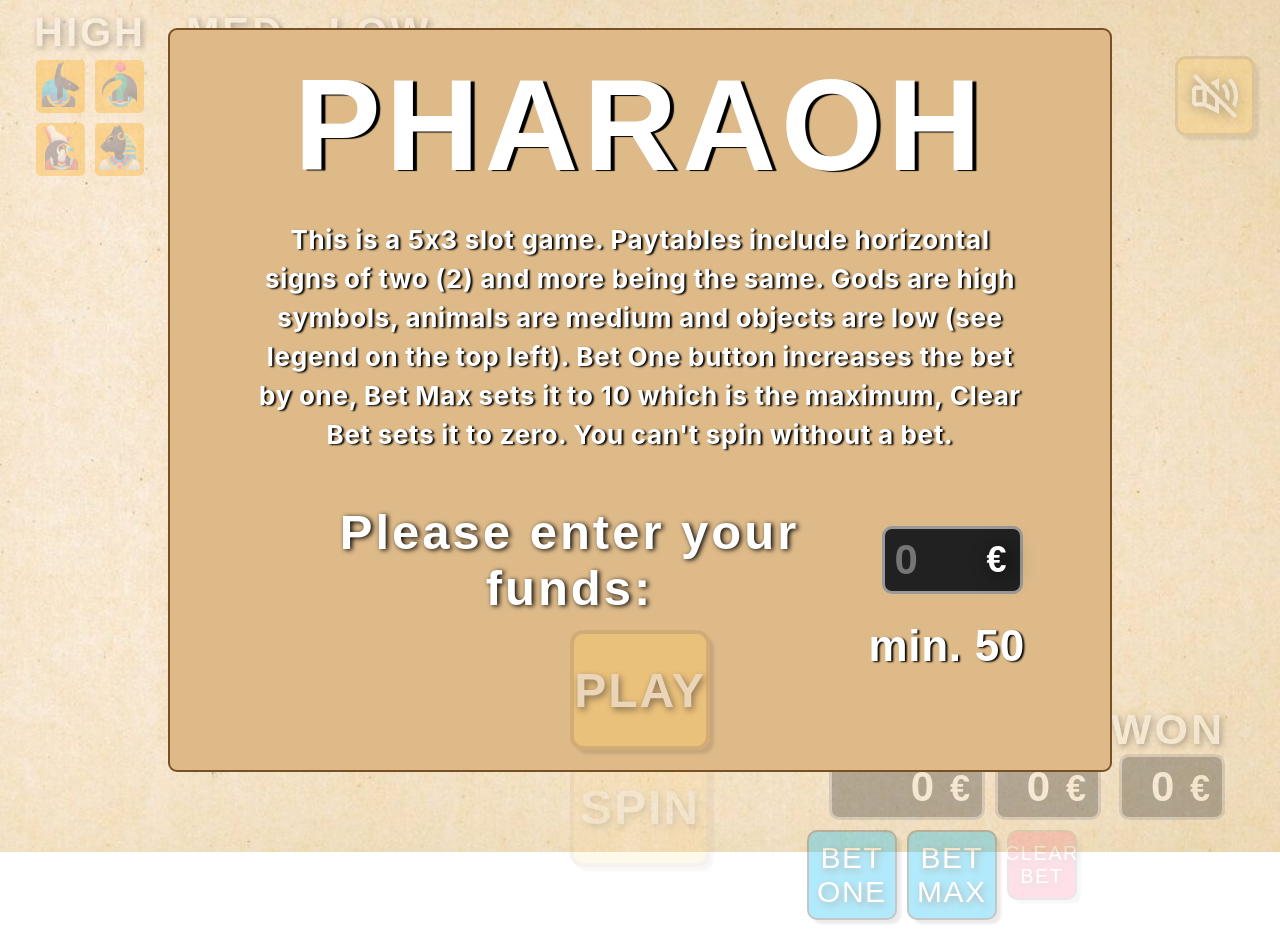
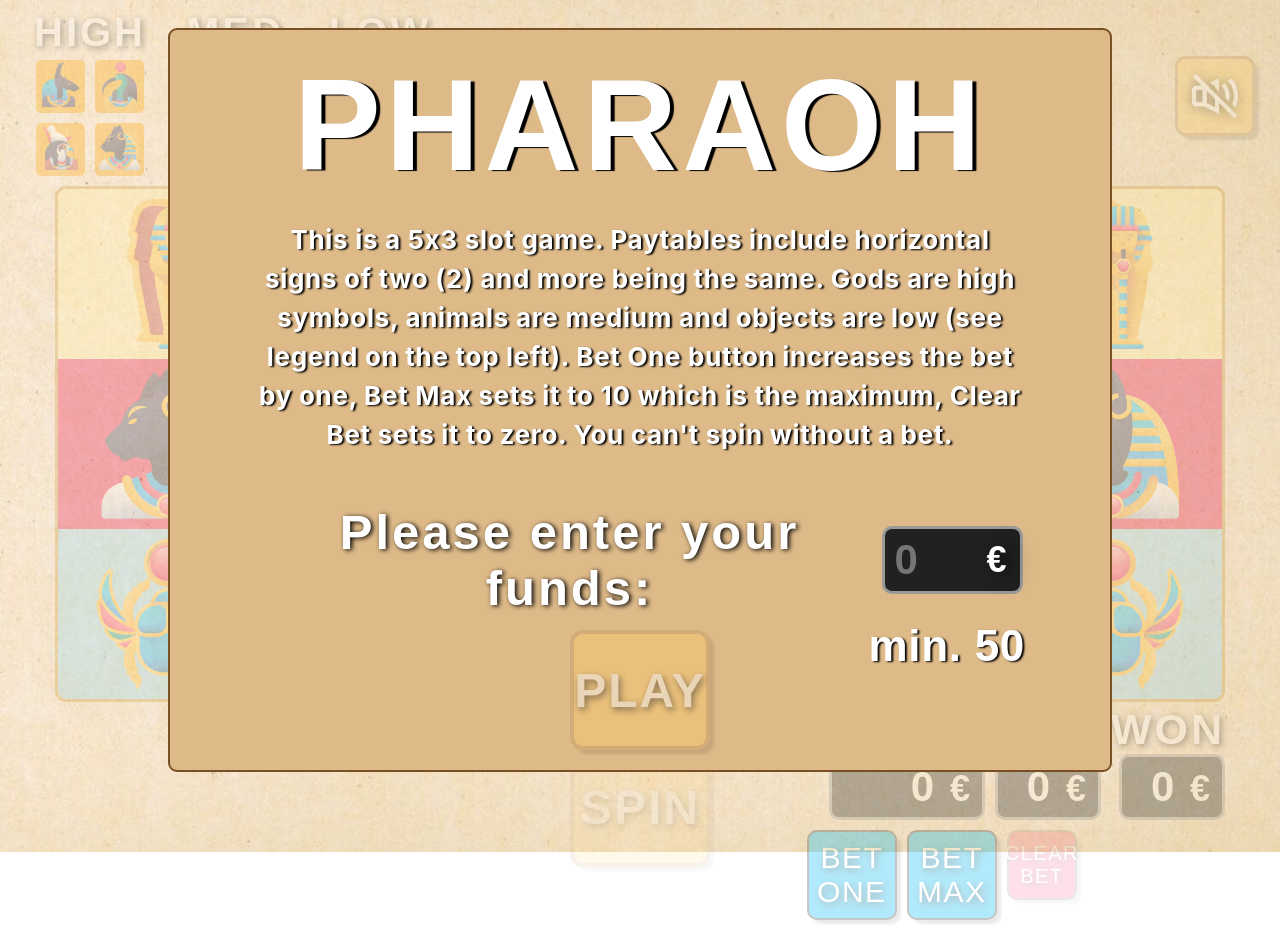
Before and after one commit to Damjan011/Pharaoh, a React (Create React App) app: page / in a window 1280 px wide. Built offline with nearby package versions, Linux system fonts and the light colour scheme.

Commit message:
Mistake revert

```diff
--- a/src/App.js
+++ b/src/App.js
@@ -197,8 +197,8 @@ const App = () => {
           <Rail winTile1={winTile1} winPulse={winPulse} changePosition={position1 => setPosition1(position1)} trigger={trigger} />
           <Rail winTile2={winTile2} winPulse={winPulse} changePosition={position2 => setPosition2(position2)} trigger={trigger} />
           <Rail winTile3={winTile3} winPulse={winPulse} changePosition={position3 => setPosition3(position3)} trigger={trigger} />
-          {/* <Rail winTile4={winTile4} winPulse={winPulse} changePosition={position4 => setPosition4(position4)} trigger={trigger} />
-          <Rail winTile5={winTile5} winPulse={winPulse} changePosition={position5 => setPosition5(position5)} trigger={trigger} /> */}
+          <Rail winTile4={winTile4} winPulse={winPulse} changePosition={position4 => setPosition4(position4)} trigger={trigger} />
+          <Rail winTile5={winTile5} winPulse={winPulse} changePosition={position5 => setPosition5(position5)} trigger={trigger} />
         </div>
 
         <div className="action-buttons-container">
```
Also changed, not shown: 1 other file (tests, documents, lock files or other folders).
